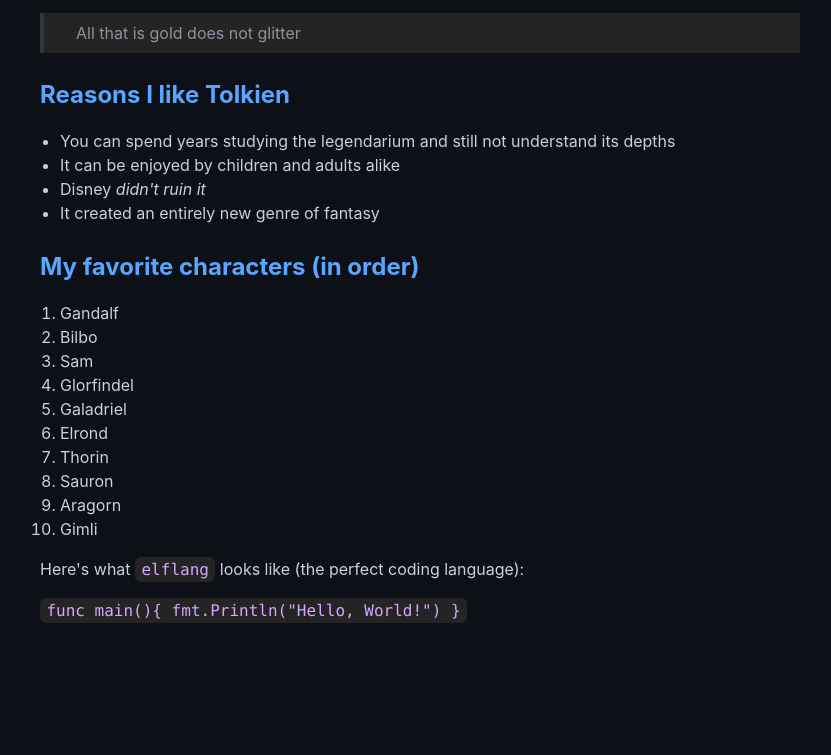
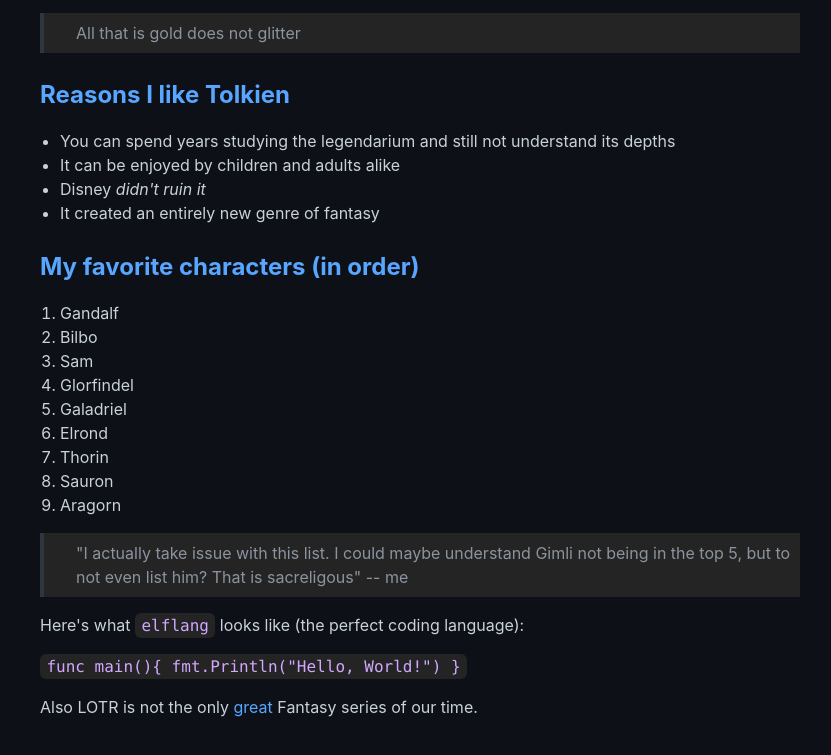
Before and after one commit to alaw22/static_site_generator, a plain HTML site: page public/index.html in a window 1280 px wide. Shown: the part 135-890 px from the top of the page, without its empty margins (200-1031 px from the left). Before the commit the page ends 800 px from the top, so only its background shows below. Drawn offline with Linux system fonts and the light colour scheme.

Commit message:
Included dune page and some other surprise text. Done for now, but may come back to this

```diff
--- a/public/index.html
+++ b/public/index.html
@@ -10,11 +10,12 @@
 
 <body>
     <article>
-        <div><h1>Tolkien Fan Club</h1><p><b>I like Tolkien</b>. Read my <a href="/majesty">first post here</a></p><blockquote>All that is gold does not glitter</blockquote><h2>Reasons I like Tolkien</h2><ul><li>You can spend years studying the legendarium and still not understand its depths</li><li>It can be enjoyed by children and adults alike</li><li>Disney <i>didn't ruin it</i></li><li>It created an entirely new genre of fantasy</li></ul><h2>My favorite characters (in order)</h2><ol><li>Gandalf</li><li>Bilbo</li><li>Sam</li><li>Glorfindel</li><li>Galadriel</li><li>Elrond</li><li>Thorin</li><li>Sauron</li><li>Aragorn</li><li>Gimli</li></ol><p>Here's what <code>elflang</code> looks like (the perfect coding language):</p><code>
+        <div><h1>Tolkien Fan Club</h1><p><b>I like Tolkien</b>. Read my <a href="/majesty">first post here</a></p><blockquote>All that is gold does not glitter</blockquote><h2>Reasons I like Tolkien</h2><ul><li>You can spend years studying the legendarium and still not understand its depths</li><li>It can be enjoyed by children and adults alike</li><li>Disney <i>didn't ruin it</i></li><li>It created an entirely new genre of fantasy</li></ul><h2>My favorite characters (in order)</h2><ol><li>Gandalf</li><li>Bilbo</li><li>Sam</li><li>Glorfindel</li><li>Galadriel</li><li>Elrond</li><li>Thorin</li><li>Sauron</li><li>Aragorn</li></ol><blockquote>"I actually take issue with this list. I could maybe understand Gimli not
+being in the top 5, but to not even list him? That is sacreligous" -- me</blockquote><p>Here's what <code>elflang</code> looks like (the perfect coding language):</p><code>
 func main(){
     fmt.Println("Hello, World!")
 }
-</code></div>
+</code><p>Also LOTR is not the only <a href="/dune">great</a> Fantasy series of our time.</p></div>
     </article>
 </body>
 
```
Also changed, not shown: 2 other files.
